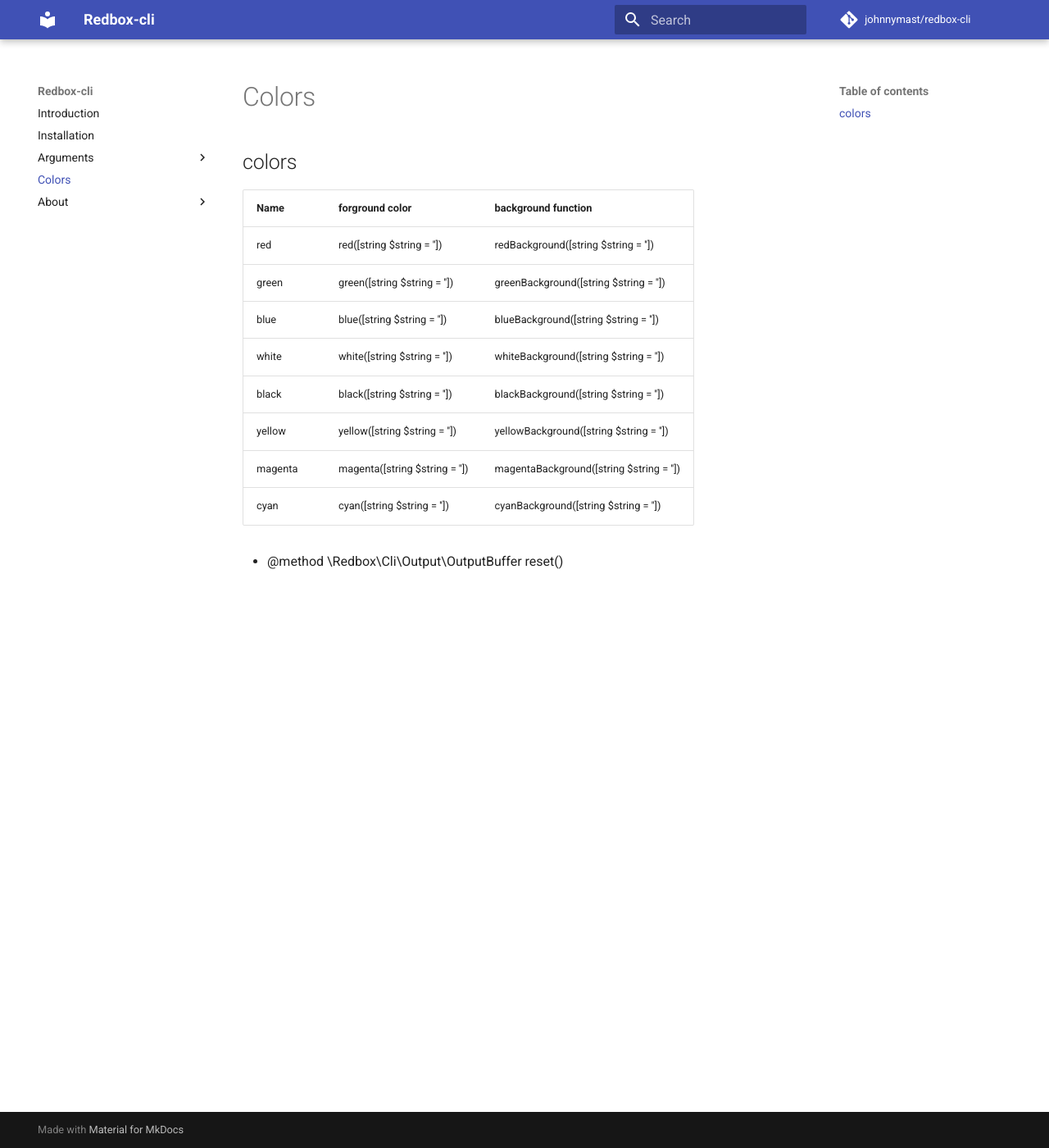
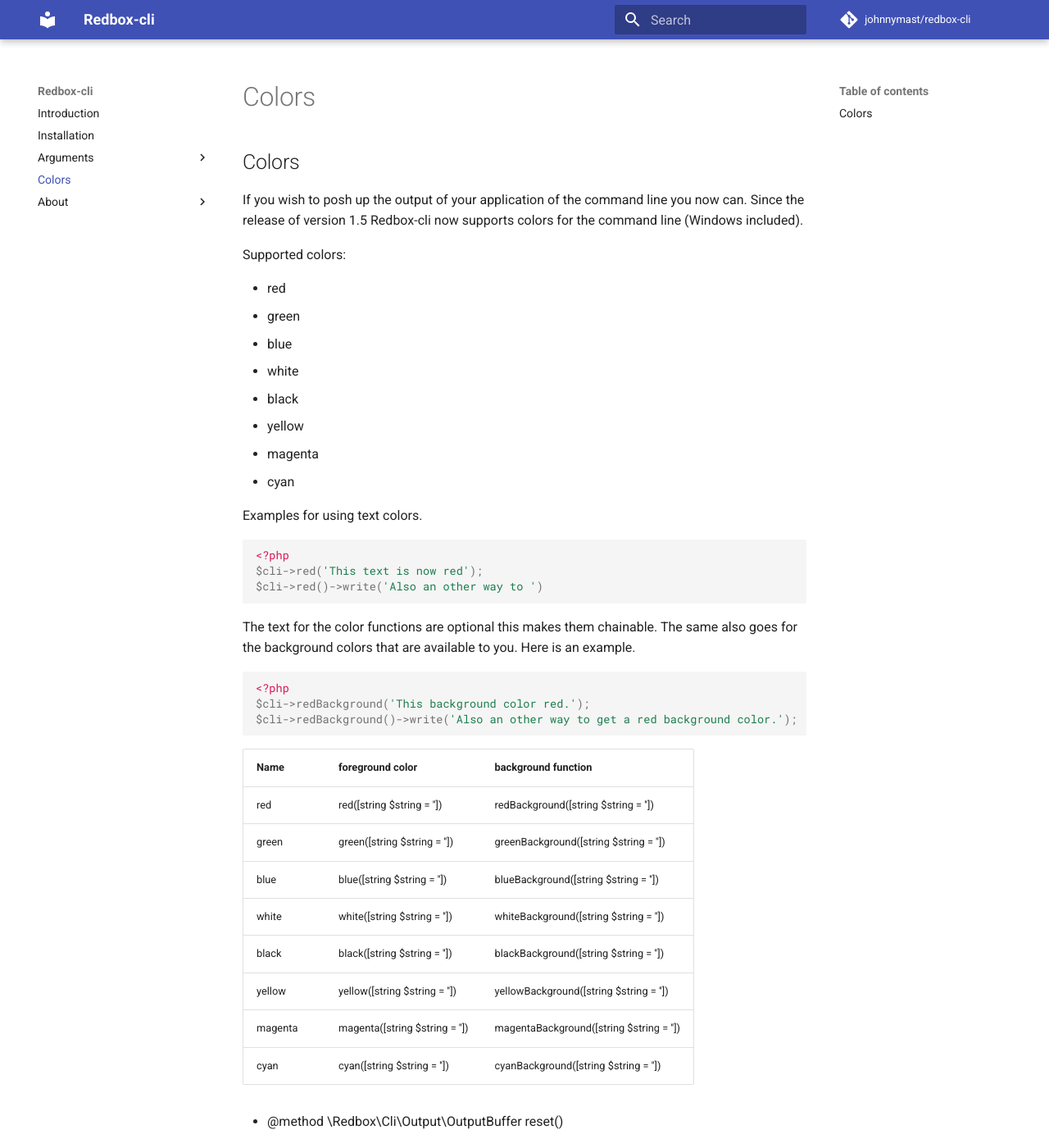
Before and after one commit to johnnymast/redbox-cli, an MkDocs documentation site: the page built from docs/colors/colors.md, in a window 1280 px wide and 1400 px high. Shown: the whole window at 82% size. Built offline with MkDocs 1.6.1 and Material for MkDocs 9.7.7, drawn with Linux system fonts in a browser that asks for light colours; comment, search, counter and statistics services are not loaded.

````diff
--- a/docs/colors/colors.md
+++ b/docs/colors/colors.md
@@ -1,6 +1,39 @@
-## colors
+## Colors
 
-| Name   |  forground color  | background function  |
+If you wish to posh up the output of your application of the command line you now can. Since the release of version 1.5 Redbox-cli
+now supports colors for the command line (Windows included).
+
+Supported colors:
+
+* red
+* green
+* blue
+* white
+* black
+* yellow
+* magenta
+* cyan
+
+Examples for using text colors.
+
+```php
+<?php
+$cli->red('This text is now red');
+$cli->red()->write('Also an other way to ')
+```
+
+The text for the color functions are optional this makes them chainable. The same also goes for the background colors that are available to you.
+Here is an example.
+
+
+```php
+<?php
+$cli->redBackground('This background color red.');
+$cli->redBackground()->write('Also an other way to get a red background color.');
+```
+
+
+| Name   |  foreground color  | background function  |
 |---|---|---|
 |   red |  red([string $string = '']) | redBackground([string $string = ''])|
 |  green |  green([string $string = ''])  |   greenBackground([string $string = '']) |
````
Also changed, not shown: 3 other files.
